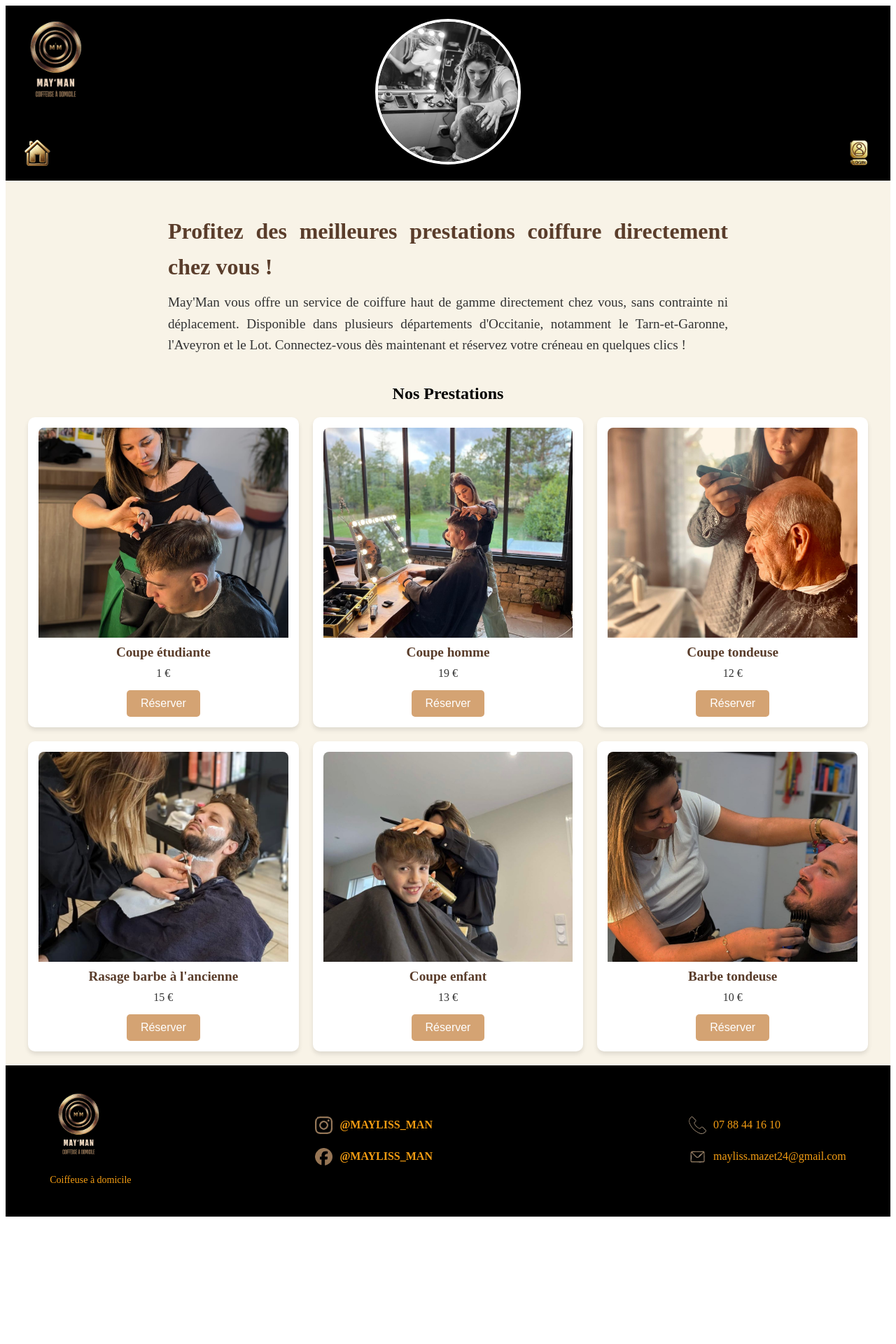
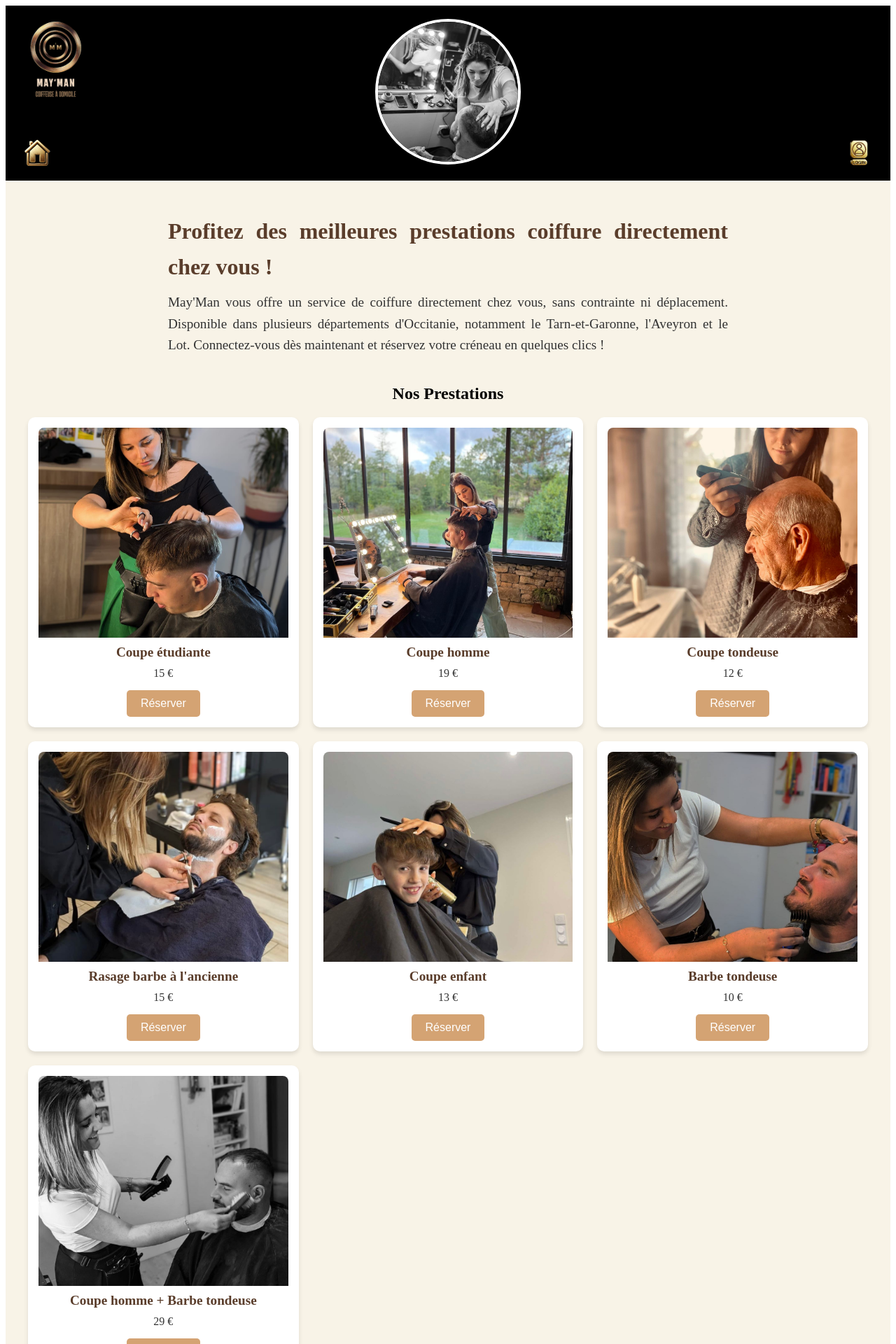
Before and after one commit to MohammedBohi/MaymanFront, a Vue app: page / in a window 1280 px wide. Shown: the top 1920 px of the page at 70% size. Before the commit the page ends 1746 px from the top, so only its background shows below. Built offline with nearby package versions, Linux system fonts and the light colour scheme; what v-calendar would draw is missing.

Commit message:
erreur à resoudre ...

```diff
--- a/src/data/prestations.js
+++ b/src/data/prestations.js
@@ -1,8 +1,10 @@
 export default [
-    { id: 1, nom: "Coupe étudiante", prix: 1, image: require("@/assets/images/coupeEtudiante.jpeg") },
+    { id: 1, nom: "Coupe étudiante", prix: 15, image: require("@/assets/images/coupeEtudiante.jpeg") },
     { id: 2, nom: "Coupe homme", prix: 19, image: require("@/assets/images/coupeHomme.jpeg") },
     { id: 3, nom: "Coupe tondeuse", prix: 12, image: require("@/assets/images/coupeTondeuse.jpeg") },
     { id: 4, nom: "Rasage barbe à l'ancienne", prix: 15, image: require("@/assets/images/RasageBarbeAncienne.jpeg") },
     { id: 5, nom: "Coupe enfant", prix: 13, image: require("@/assets/images/CoupeEnfant.jpeg") },
     { id: 6, nom: "Barbe tondeuse", prix: 10, image: require("@/assets/images/BarbeTondeuse.jpeg") },
+    { id: 7, nom: "Coupe homme + Barbe tondeuse ", prix: 29, image: require("@/assets/images/DoublePrestation.jpeg") },
+
   ];
--- a/src/pages/HomePage.vue
+++ b/src/pages/HomePage.vue
@@ -3,7 +3,7 @@
     <div class="intro-section">
       <h2>Profitez des meilleures prestations coiffure directement chez vous !</h2>
       <p>
-        May'Man vous offre un service de coiffure haut de gamme directement chez vous, sans contrainte ni déplacement. Disponible dans plusieurs départements d'Occitanie, notamment le Tarn-et-Garonne, l'Aveyron et le Lot. Connectez-vous dès maintenant et réservez votre créneau en quelques clics !
+        May'Man vous offre un service de coiffure directement chez vous, sans contrainte ni déplacement. Disponible dans plusieurs départements d'Occitanie, notamment le Tarn-et-Garonne, l'Aveyron et le Lot. Connectez-vous dès maintenant et réservez votre créneau en quelques clics !
       </p>
     </div>
     <div class="prestations-container">
--- a/src/pages/ReservationPage.vue
+++ b/src/pages/ReservationPage.vue
@@ -1,5 +1,8 @@
 <template>
   <div class="reservation-page">
+    <div class="sunday-warning">
+      🚫 <strong>ATTENTION :</strong> Les dimanches sont des jours de repos. Il est impossible de réserver ce jour-là !
+    </div>
     <div class="left-section">
       <img v-if="prestation?.image" :src="prestation.image" alt="Prestation" class="prestation-image" />
       <p v-else>Aucune image disponible</p>
@@ -319,6 +322,19 @@ const response = await axios.get(`${API_BASE_URL}/reservations/creneaux/${format
   flex-wrap: wrap;
   gap: 10px;
 }
+.sunday-warning {
+  width: 100%;
+  background-color: #ffcccc; /* 🔥 Rouge clair pour alerter */
+  color: #b30000; /* Rouge foncé pour le texte */
+  text-align: center;
+  padding: 15px;
+  font-size: 1.2rem;
+  font-weight: bold;
+  border-radius: 8px;
+  margin-bottom: 20px;
+  border: 2px solid #b30000;
+}
+
 .slot-buttons button {
   padding: 10px 15px;
   background-color: #d4a373;
```
Also changed, not shown: src/assets/images/DoublePrestation.jpeg (added).
